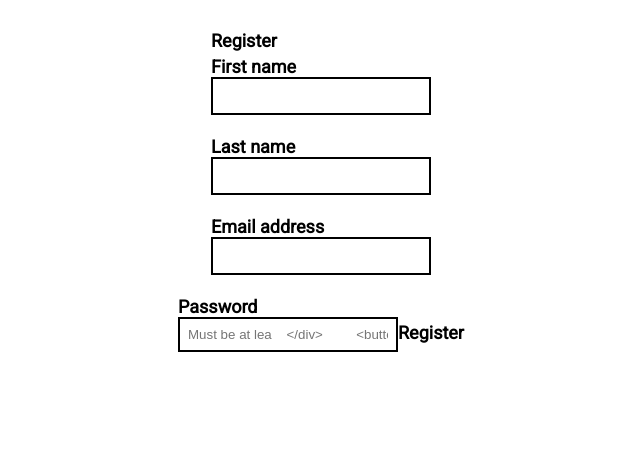
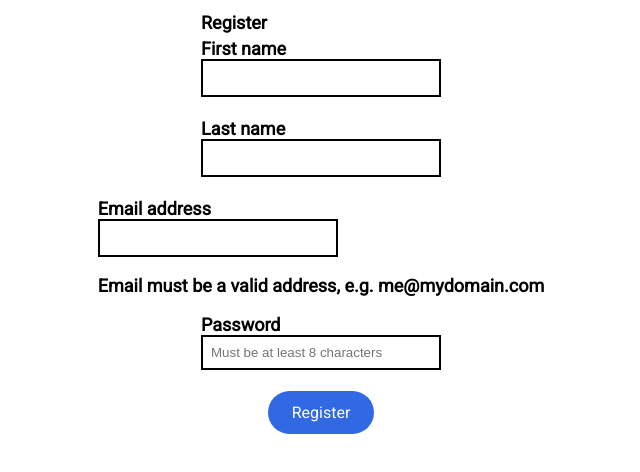
Before and after one commit to kristenwood123/registerForm, a plain HTML site: page Form/index.html in a window 1280 px wide. Shown: the whole page, without its empty margins (319-959 px from the left). Drawn offline with Linux system fonts and the light colour scheme.

Commit message:
Update index.html

```diff
--- a/Form/index.html
+++ b/Form/index.html
@@ -1,3 +1,4 @@
+<!DOCTYPE html>
 <html lang="en">
 <head>
     <meta charset="UTF-8">
@@ -15,20 +16,23 @@
     <div class="input">
         <div id="register">Register</div>
         <label>First name<br></label>
-        <input name="firstname" id="firstname" type="text" required><br><br>
+        <input name="firstname" type="text"><br><br>
     </div>
     <div class="input">
         <label>Last name<br></label>
-        <input name="lastname" id="lastname" type="text" required><br><br>
+        <input name="lastname" id="lastname" type="text"><br><br>
     </div>
     <div class="input">
         <label>Email address<br></label>
-        <input name="email" id="email" type="email" required><br><br>
+        <input name="email" id="email" type="email" required>
+        <p>Email must be a valid address, e.g. me@mydomain.com</p>
     </div>
+
     <div class="input">
         </label>Password<br></label>
-        <input name="password" id="password" type="password" id="password" placeholder="Must be at lea
+        <input name="password" id="password" type="password" id="password" placeholder="Must be at least 8 characters" required><br><br>
     </div>
+
         <button type="submit">Register</button>
     </form>
 </div>
```
